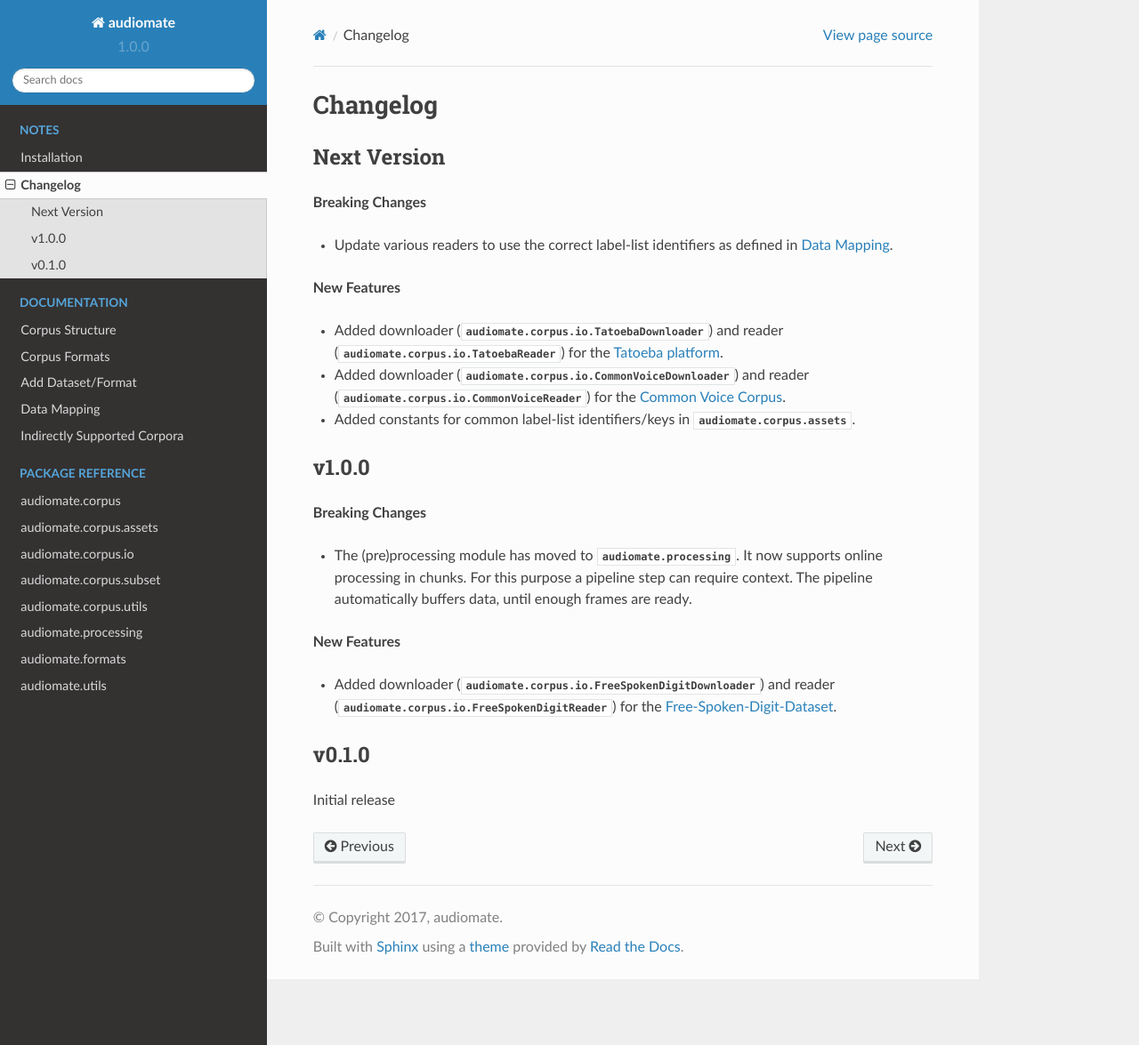
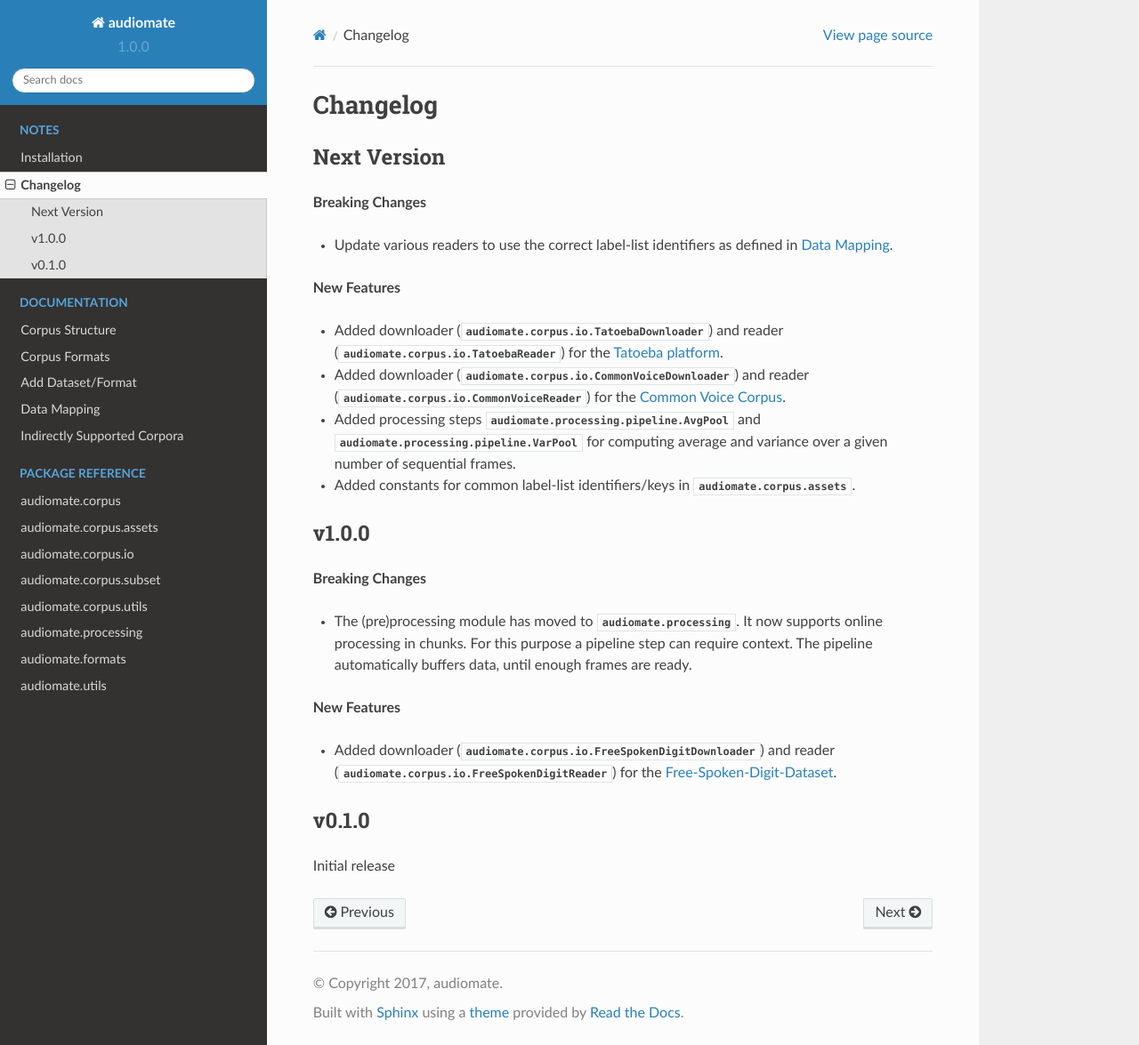
Before and after one commit to ynop/audiomate, a Sphinx documentation site: the page built from docs/notes/changelog.rst, in a window 1280 px wide and 1175 px high. Shown: the whole window at 89% size. Built offline with Sphinx 7.4.7 and the Read the Docs theme 2.0.0, drawn with Linux system fonts in a browser that asks for light colours.

Commit message:
Update documentation

```diff
--- a/docs/notes/changelog.rst
+++ b/docs/notes/changelog.rst
@@ -18,6 +18,10 @@ Next Version
 * Added downloader (:class:`audiomate.corpus.io.CommonVoiceDownloader`) and
   reader (:class:`audiomate.corpus.io.CommonVoiceReader`) for the
   `Common Voice Corpus <https://voice.mozilla.org/>`_.
+
+* Added processing steps :class:`audiomate.processing.pipeline.AvgPool` and
+  :class:`audiomate.processing.pipeline.VarPool` for computing average and variance over
+  a given number of sequential frames.
 
 * Added constants for common label-list identifiers/keys in :mod:`audiomate.corpus.assets`.
 
```
Also changed, not shown: docs/reference/processing.rst (+8 -0 lines).
